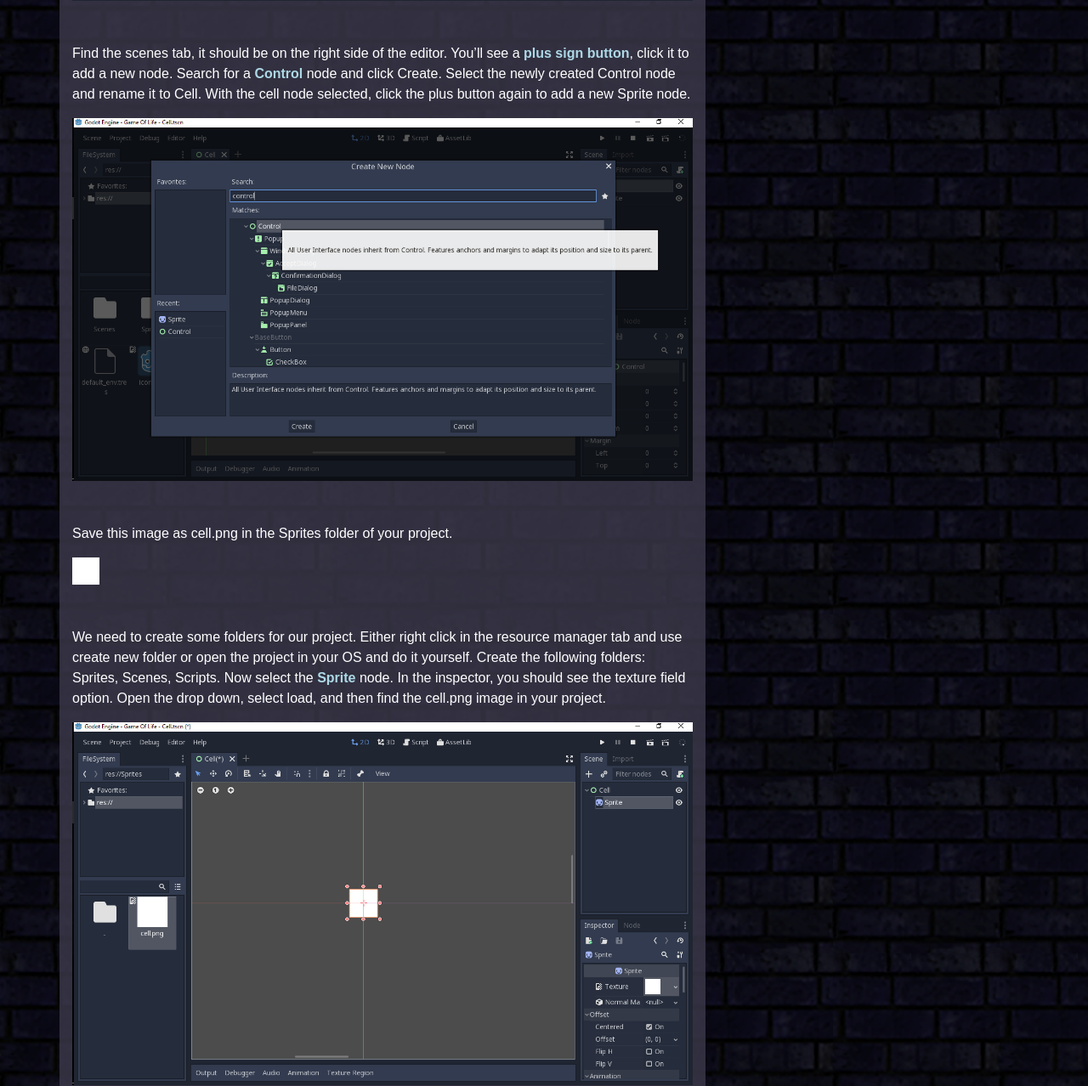
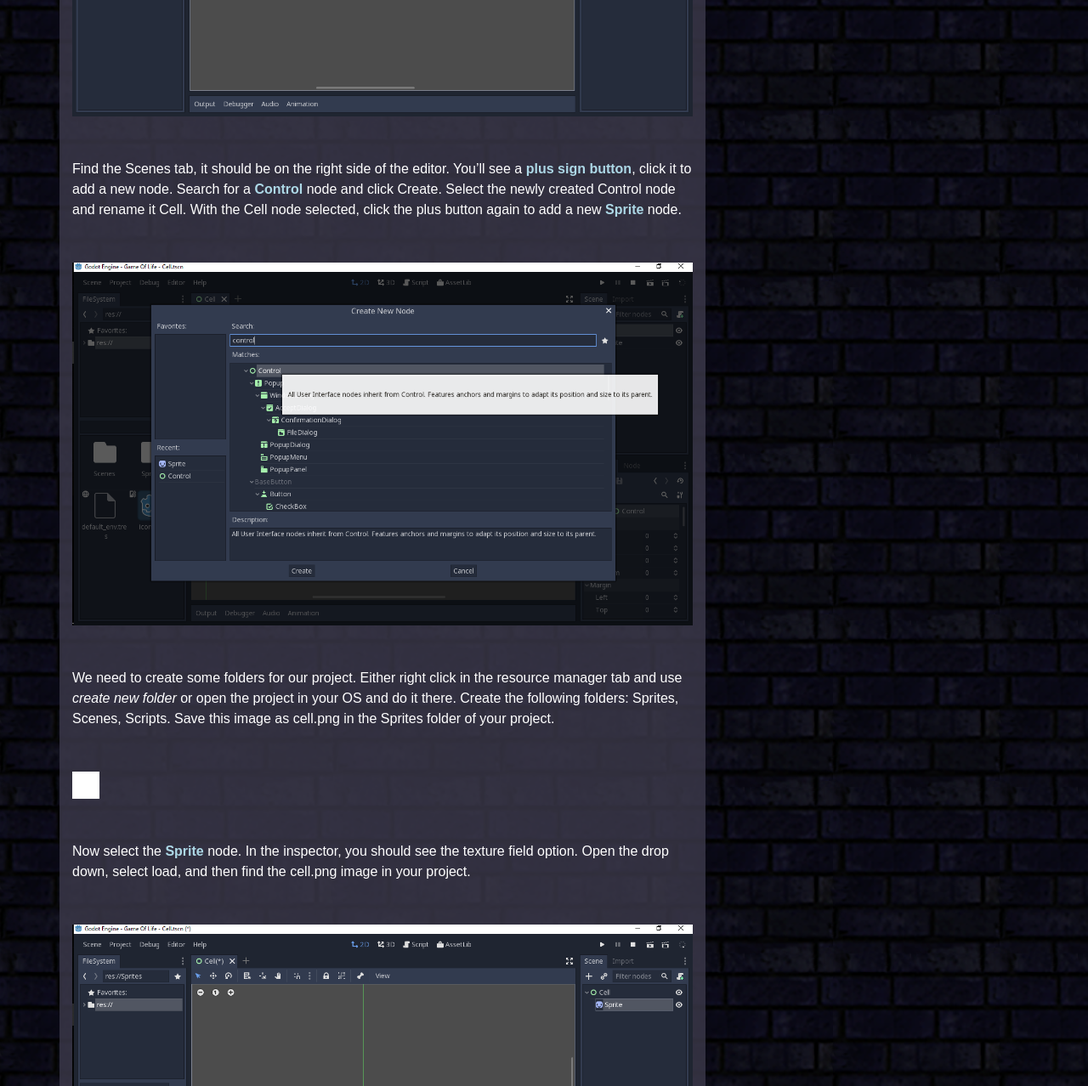
Before and after one commit to ramza/brainjar, a Django app: page /game-of-life/ in a window 1280 px wide. Shown: the part 1426-2704 px from the top of the page at 85% size. Run offline with Django 3.2, Linux system fonts and the light colour scheme; some libraries are stand-ins or nearby versions; some web fonts are replaced.

Commit message:
updated the css and edited the game of life tutorial

```diff
--- a/brainjar/blog/static/css/blog.css
+++ b/brainjar/blog/static/css/blog.css
@@ -21,6 +21,10 @@ p {
 
 .post strong {
   color: lightblue;
+}
+
+.post p {
+  margin-bottom: 50px;
 }
 
 h2 {
@@ -47,9 +51,7 @@ nav {
     background-color: rgba(60, 58, 75, 0.8);
 }
 
-.post img{
-  margin-bottom: 50px;
-}
+
 
 .sidebar-module {
   padding: 10px;
--- a/brainjar/blog/templates/blog/game-of-life.html
+++ b/brainjar/blog/templates/blog/game-of-life.html
@@ -19,7 +19,8 @@
   <a href="{% static 'img/life/game_of_life_01.gif' %}"><img class="img-fluid" src="{% static 'img/life/game_of_life_01.gif' %}" alt=""></a>
 
   <p>This tutorial was written with the Godot 3.0 Beta. The final scripts are
-    provided at the end. You can download the completed project from github.
+    provided at the end. You can download the completed project from
+    <a href="https://github.com/ramza/GameOfLife" target="blank">github</a>.
   </p>
 
   <p>Open Godot 3 and create a new project. I’m going to call mine Game Of Life and
@@ -31,21 +32,22 @@
   <a href="{% static 'img/life/00.png' %}"><img class="img-fluid" src="{% static 'img/life/00.png' %}" alt=""></a>
 
   <p>
-    Find the scenes tab, it should be on the right side
+    Find the Scenes tab, it should be on the right side
     of the editor. You’ll see a <strong>plus sign button</strong>, click it to add a new node. Search
     for a <strong>Control</strong> node and click Create. Select the newly created Control node and
-    rename it to Cell. With the cell node selected, click the plus button again to
-    add a new Sprite node.
+    rename it Cell. With the Cell node selected, click the plus button again to
+    add a new <strong>Sprite</strong> node.
   </p>
 
   <a href="{% static 'img/life/01.png' %}"><img class="img-fluid" src="{% static 'img/life/01.png' %}" alt=""></a>
 
-  <p>Save this image as cell.png in the Sprites folder of your project.</p>
+  <p>We need to create some folders for our project. Either right click in the
+    resource manager tab and use <em>create new folder</em> or open the project in your OS
+    and do it there. Create the following folders: Sprites, Scenes, Scripts.
+    Save this image as cell.png in the Sprites folder of your project.</p>
   <a href="{% static 'img/life/cell.png' %}"><img class="img-fluid" src="{% static 'img/life/cell.png' %}" alt=""></a>
 
-  <p>We need to create some folders for our project. Either right click in the
-    resource manager tab and use create new folder or open the project in your OS
-    and do it yourself. Create the following folders: Sprites, Scenes, Scripts.
+  <p>
     Now select the <strong>Sprite</strong> node. In the inspector, you should see the texture field
     option. Open the drop down, select load, and then find the cell.png image in your project.
   </p>
@@ -58,31 +60,29 @@
   </p>
 
   <p>
-    Right click the Cell node and choose add a child node. ( Alternatvely, click
-    the same plus sign we used ealier to create the first node.) Search for the
+    Right click the Cell node and add a child node. Search for the
     <strong>AnimationPlayer</strong> node and create it. When you add the
     <strong>AnimationPlayer</strong>, the animation window will appear at the
-    bottom, in the same section that holds the output and the debugger.
+    bottom of the editor, in the same section that holds the Output and the Debugger.
   </p>
 
   <p>
     We need to create two animation states for the cell: Living and Dead.
-    Hit the new animation button (the file with the plus sign). Name it Living.
-    A cool thing about Godot is that you can animated just about anything in the
+    Hit the <em>new animation button</em> (the file with the plus sign). Name it 'Living'
+    -- a cool thing about Godot is that you can animated just about anything in the
     inspector using the keys that appear to the right of the properties.
   </p>
   <a href="{% static 'img/life/04.png' %}"><img class="img-fluid" src="{% static 'img/life/04.png' %}" alt=""></a>
 
   <p>
-    We need
-    to set the color of the Sprite node. Find the Modulate property and use the
+    We need to set the color of the Sprite node. Find the Modulate property and use the
     color picker to select white (it should be white by default), then click the
     key to the right of the <em>modulate</em> property. Hit create to insert the key.
   </p>
 
   <a href="{% static 'img/life/05.png' %}"><img class="img-fluid" src="{% static 'img/life/05.png' %}" alt=""></a>
 
-  <p>Make a new animation called Dead by repeating this process. Choose the
+  <p>Make a new animation called 'Dead' by repeating this process. Choose the
     color black (rbg 0,0,0) with the color picker.
     Remember to hit the key button to insert a new key frame.
   </p>
@@ -167,13 +167,13 @@
   <a href="{% static 'img/life/15.png' %}"><img class="img-fluid" src="{% static 'img/life/15.png' %}" alt=""></a>
 
   <p>
-    Okay that takes care of the set up. Unfortuantely, if we were to run our game
-    now it wouldn’t do anything. If you pressthe play button in
-    the top right of the editor ( above the scene tab), Godot will complain that
-    we haven’t set a main scene.Go ahead and select the GameOfLife.tscn.
+    Okay that takes care of the set up. Unfortuantely, if we run our game
+    now it doesn't do much of anything. Press the play button in
+    the top right of the editor (above the scene tab), Godot will complain that
+    we haven’t set a main scene. Go ahead and select the GameOfLife.tscn.
     You’ll get a blank window.
   </p>
-  <p>But its time to change that by heading over to the game_of_life.gd script.</p>
+  <p>Its time to change that by heading over to the game_of_life.gd script.</p>
   <a href="{% static 'img/life/16.png' %}"><img class="img-fluid" src="{% static 'img/life/16.png' %}" alt=""></a>
 
   <p>
@@ -208,7 +208,7 @@
     a nested for loop that steps through each x and y position in the grid. For
     each position, we instantiate a new cell and place it in the correct position
     on screen. A type – living or dead – is chosen based on a random number.
-    We’ll also need to add the cell to the dictionary.
+    We’ll also need to add the new cell to the dictionary named grid.
   </p>
 
   <pre class="godot-code">
@@ -223,11 +223,11 @@
   </pre>
 
   <p>
-    Okay, if wecall initialize_grid from the _ready function and hit play,
+    Okay, if we call initialize_grid from the _ready function and hit play,
     we’ll get a grid of white squares. Pretty boring. We need to randomize the
     starting tiles based on our spawnrate. Add the following function and then
     call it from _ready directly after initialize_grid. We also need to include
-    a call to randomize() in _ready, otherwise we’ll get the same grid every time.
+    a call to randomize(), otherwise we’ll get the same grid every time.
   </p>
   <a href="{% static 'img/life/18.png' %}"><img class="img-fluid" src="{% static 'img/life/18.png' %}" alt=""></a>
 
@@ -285,14 +285,14 @@
 
   <p>
     Now we come to the heart of the project: the step function. This does the
-    heavy lifting of the game, You could call this our game loop, but since we’re
+    heavy lifting, You could call this our game loop, but since we’re
     making a simulation I think the term step is clearer. In each step we will
     look at every cell in the grid using a nested for loop. Using get_living_neighbors(),
     the neighbor count is calculated and then Conway’s rules are applied according
     to whether the cell is living or dead.  Its important that we first record
     all the new states and not overwrite them as we go along. The births and
     deaths are suppose to happen simultaneously. I used an array to hold the
-    types for the new cells (either 1 or 0) and then applied them after the
+    types for the new cells (either 1 or 0) and then applied them <em>after</em> the
     first loop is finished with yet another nested for loop.
   </p>
 
@@ -322,6 +322,7 @@
     			else:
     				types.append(1)
 
+      # set the types
     	var index = 0
     	for y in height:
     		for x in width:
@@ -330,9 +331,9 @@
   </pre>
 
   <p>
-    There is one last step we have to take to get it to work. We have to use
-    <em>signals</em>, a feature in the Godot Engine that creates a callback for an event.
-    In this case, we want the signal timeout that is emitted from the StepTimer
+    There is one last step we have to take. We need to use <em>signals</em>:
+    a feature in the Godot Engine that creates a callback for an event.
+    In this case, we want the signal 'timeout' that is emitted from the StepTimer
     node. This goes in the ready function:
   </p>
 
@@ -342,23 +343,23 @@
     step_timer.connect("timeout", self, "_on_step_timer_timeout")
   </pre>
 
-  <p>Back in the editor, in the <em>GameOfLife</em> scene, find the step timer node and
+  <p>Back in the editor, in the <em>GameOfLife</em> scene, find the StepTimer node and
     click the auto start function. The default time is 1 second, but you can
     change it to 0.4 seconds if you want to speed things up. Run the game now and
     you’ll have a working Game of Life clone in Godot. Nice work.
   </p>
 
-  <p>But we can make this better. First off, we can move the StartPosition node
-     in the editor to something like 300 x 100 and center the game in our screen.
+  <p>But we can make this better. First, move the StartPosition node
+     in the editor to something like 300 x 100 to center the game in our screen.
  </p>
  <a href="{% static 'img/life/21.png' %}"><img class="img-fluid" src="{% static 'img/life/21.png' %}" alt=""></a>
  <a href="{% static 'img/life/22.png' %}"><img class="img-fluid" src="{% static 'img/life/22.png' %}" alt=""></a>
  <p>For a final touch, I’ll show you how to add a button to reset the game. go
-   to the Game of Life Scene in the editor and add a new Button node using the
-    plus sign and searthing for button. Call it ResetButton and set the test to
+   to the Game of Life Scene in the editor and add a new <strong>Button</strong> node.
+    Call it ResetButton and set the text to
     be RESET.  In the game_of_life.gd script, we need add a new variable to
     serve as a reference to the button and create a function to handle the
-    button press. In the _ready funciont add this variable to the others.
+    button press. In the _ready funcion add this variable to the others.
  </p>
    <a href="{% static 'img/life/23.png' %}"><img class="img-fluid" src="{% static 'img/life/23.png' %}" alt=""></a>
   <pre class="godot-code">
@@ -374,7 +375,7 @@
   	reset_button.connect("pressed", self, "_on_reset_button_pressed")
 
 
-  And add this function to randomize the grid when the button is pressed.
+  # and add this function to randomize the grid when the button is pressed.
 
   func _on_reset_button_pressed():
   	randomize_grid()
```
Also changed, not shown: brainjar/blog/templates/blog/about.html (+2 -11 lines), brainjar/blog/static/img/life/08.png, brainjar/blog/static/img/life/19.png.
